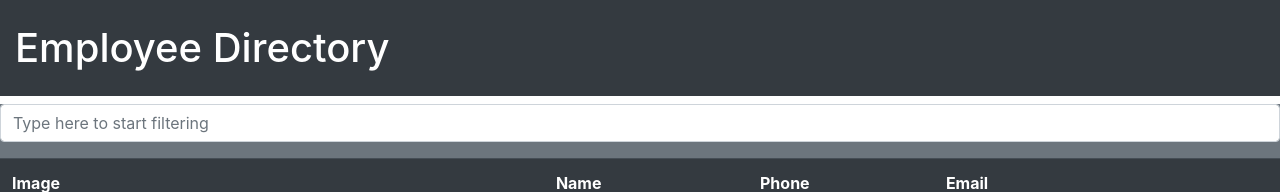
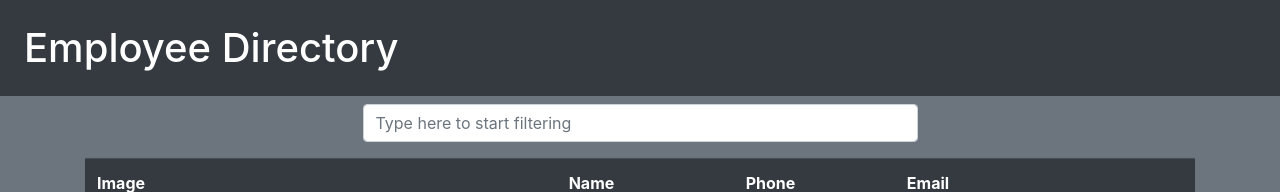
Before and after one commit to amightyrose/TS-19-Employee-Directory, a React (Create React App) app in the folder employee-directory/: page / in a window 1280 px wide. Shown: the top 192 px of the page. Built offline with nearby package versions, Linux system fonts and the light colour scheme.

Commit message:
Updated styling

```diff
--- a/employee-directory/public/index.html
+++ b/employee-directory/public/index.html
@@ -6,7 +6,7 @@
     <title>Employee Directory</title>
     <link rel="stylesheet" href="https://cdn.jsdelivr.net/npm/bootstrap-icons@1.3.0/font/bootstrap-icons.css">
   </head>
-  <body>
+  <body style="background-color: rgb(108, 117, 125);">
     <noscript>You need to enable JavaScript to run this app.</noscript>
     <div id="root"></div>
   </body>
--- a/employee-directory/src/components/FilterForm.js
+++ b/employee-directory/src/components/FilterForm.js
@@ -1,14 +1,13 @@
 import React from 'react';
 
 // Filter form component
-const FilterForm = ( {filterValue, handleFormInput, handleFormSubmit }) => {
+const FilterForm = ({ filterValue, handleFormInput, handleFormSubmit }) => {
 
 	return (
-		<div>
 		<form>
-				<div className="form-group">
+			<div className="form-group d-flex justify-content-center">
 				<input
-						className="form-control"
+					className="form-control w-50"
 					type="text"
 					placeholder="Type here to start filtering"
 					name="filter"
@@ -19,7 +18,6 @@ const FilterForm = ( {filterValue, handleFormInput, handleFormSubmit }) => {
 				/>
 			</div>
 		</form>
-		</div>
 	);
 }
 
--- a/employee-directory/src/components/Header.js
+++ b/employee-directory/src/components/Header.js
@@ -2,11 +2,9 @@ import React from 'react';
 
 const Header = () => {
 	return (
-		<div className="container-fluid bg-dark">
-			<header>
-				<h1 className="Display-4 text-white py-4">Employee Directory</h1>
-			</header>
-		</div>
+		<header>
+			<h1 className="Display-4 text-white p-4 bg-dark">Employee Directory</h1>
+		</header>
 	);
 }
 
--- a/employee-directory/src/components/MainSection.js
+++ b/employee-directory/src/components/MainSection.js
@@ -87,7 +87,7 @@ const MainSection = () => {
 
 
 	return (
-		<main className="bg-secondary">
+		<main className="bg-secondary container">
 			<FilterForm handleFormInput={handleFormInput} handleFormSubmit={handleFormSubmit}/>
 			<UserTable users={users} sortTable={sortTable} sortOrder={sortOrder}/>
 		</main>
```
Lines whose indentation alone changed are shown as unchanged.
